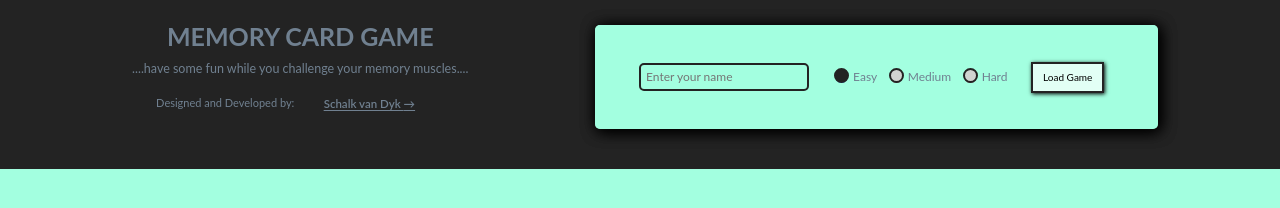
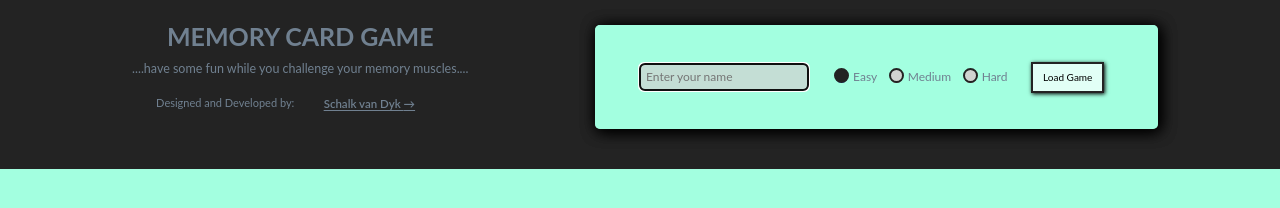
Before and after one commit to SVDwebtech/memoryGame014, a website: page index.html in a window 1280 px wide. Drawn offline with Linux system fonts and the light colour scheme.

Commit message:
add autofocus to nameInput

```diff
--- a/index.html
+++ b/index.html
@@ -70,7 +70,7 @@
 
                 <div class="gameInfo__gameSettings">
 
-                    <input class="gameInfo__gameSettings--nameInput gameInfo__gameSettings--infoItem nameInputDisplay" type="text" name="" id="" placeholder="Enter your name">
+                    <input class="gameInfo__gameSettings--nameInput gameInfo__gameSettings--infoItem nameInputDisplay" type="text" name="" id="" placeholder="Enter your name" autofocus required>
 
                     <div class="gameinfo__gameSettings--gameDifficulty gameDifficultyCheckboxes">
 
```
